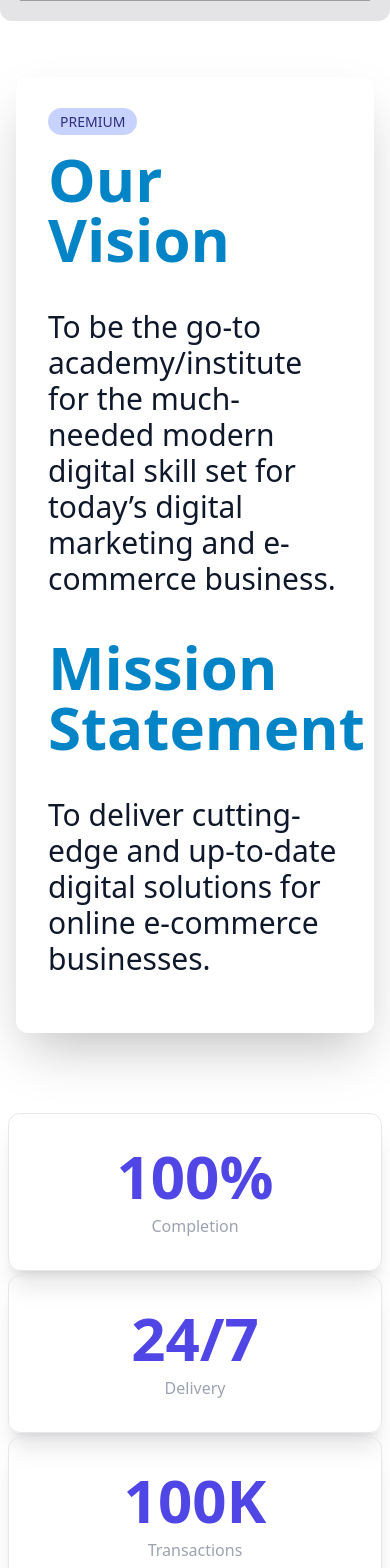
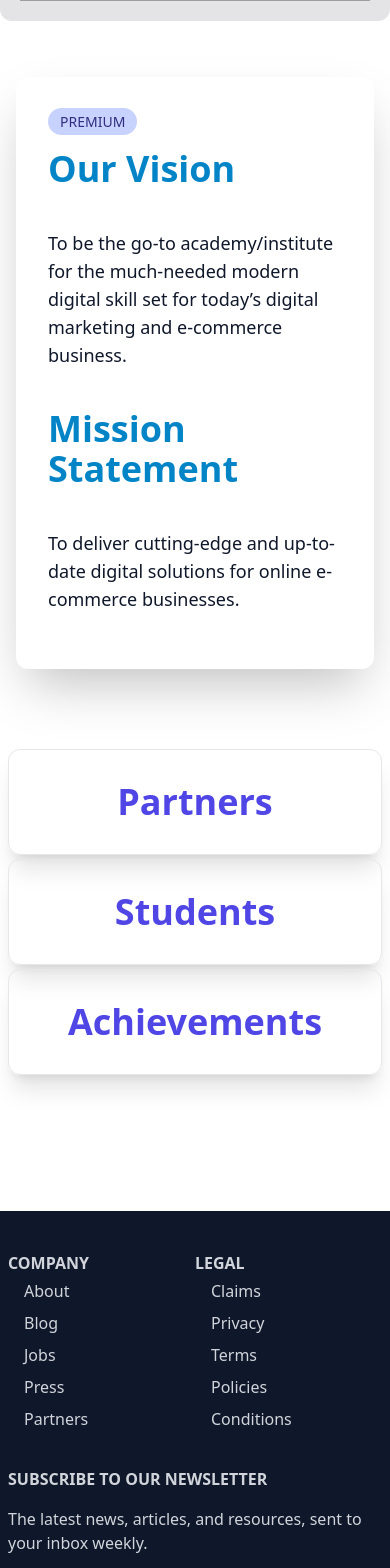
Before and after one commit to toju-toby22/ParkLed.com, a React (Create React App) app: page /about in a window 390 px wide. Shown: the part 1640-3208 px from the top of the page. Built offline with nearby package versions, Linux system fonts and the light colour scheme; grey boxes are pictures that could not be loaded.

Commit message:
made change

```diff
--- a/src/Pages/about.js
+++ b/src/Pages/about.js
@@ -66,16 +66,16 @@
                         <div className='bg-white text-slate-900 m-4 p-8 rounded-xl shadow-2xl relative'>
                             <span className='uppercase px-3 py-1 bg-indigo-200 text-indigo-900 rounded-2xl text-sm'>Premium</span>
                             <div>
-                                <p className='text-6xl md:text-4xl font-bold py-4 flex text-sky-600'>Our Vision</p>
+                                <p className='text-4xl font-bold py-4 flex text-sky-600'>Our Vision</p>
                             </div>
-                            <p className='text-3xl md:text-lg  py-6  text-slate-900'>To be the go-to academy/institute for the much-needed modern digital
+                            <p className='text-lg md:text-lg  py-6  text-slate-900'>To be the go-to academy/institute for the much-needed modern digital
                                 skill set for today’s digital marketing and e-commerce business.</p>
 
 
                             <div>
-                                <p className='text-6xl md:text-4xl font-bold py-4 flex text-sky-600'>Mission Statement</p>
+                                <p className='text-4xl font-bold py-4 flex text-sky-600'>Mission Statement</p>
                             </div>
-                            <p className='text-3xl md:text-lg py-6 text-slate-900'>To deliver cutting-edge and up-to-date digital
+                            <p className='text-lg md:text-lg py-6 text-slate-900'>To deliver cutting-edge and up-to-date digital
                                 solutions for online e-commerce businesses.</p>
                             {/* <div className='text-2xl'>
                 <p className='flex py-4'>Lorem, ipsum dolor.</p>
@@ -89,16 +89,16 @@
 
                         <div className='grid md:grid-cols-3 gap-1 px-2 text-center mt-20'>
                             <div className='border py-8 rounded-xl shadow-xl' >
-                                <p className='text-6xl font-bold text-indigo-600'>100%</p>
-                                <p className='text-gray-400 mt-2'>Completion</p>
+                                <p className='text-4xl font-bold text-indigo-600'>Partners</p>
+                                {/* <p className='text-gray-400 mt-2'>Completion</p> */}
                             </div>
                             <div className='border py-8 rounded-xl shadow-xl' >
-                                <p className='text-6xl font-bold text-indigo-600'>24/7</p>
-                                <p className='text-gray-400 mt-2'>Delivery</p>
+                                <p className='text-4xl font-bold text-indigo-600'>Students</p>
+                                {/* <p className='text-gray-400 mt-2'>Delivery</p> */}
                             </div>
                             <div className='border py-8 rounded-xl shadow-xl' >
-                                <p className='text-6xl font-bold text-indigo-600'>100K</p>
-                                <p className='text-gray-400 mt-2'>Transactions</p>
+                                <p className='text-4xl font-bold text-indigo-600'>Achievements</p>
+                                {/* <p className='text-gray-400 mt-2'>Transactions</p> */}
                             </div>
                         </div>
                     </div>
```
